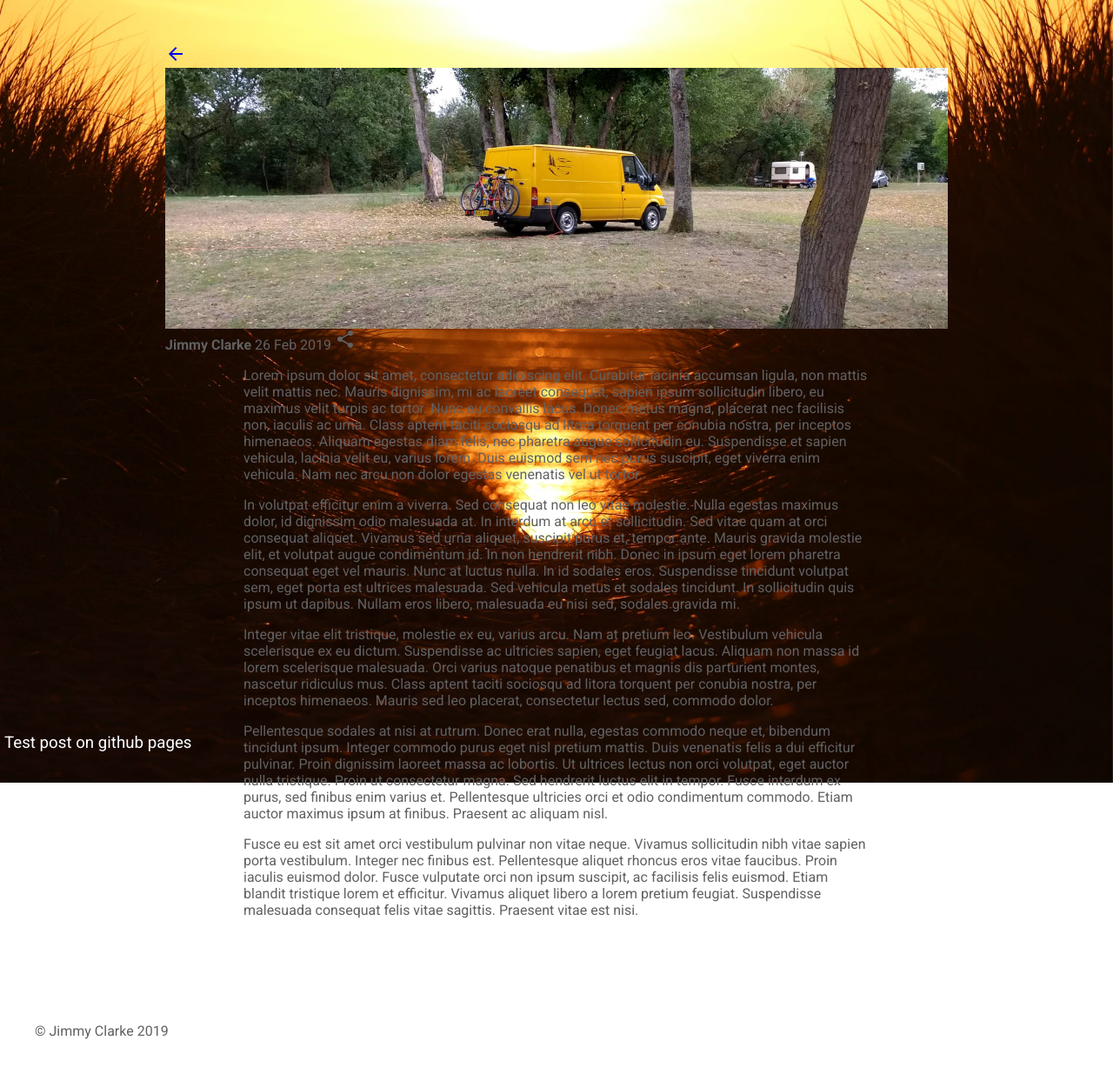
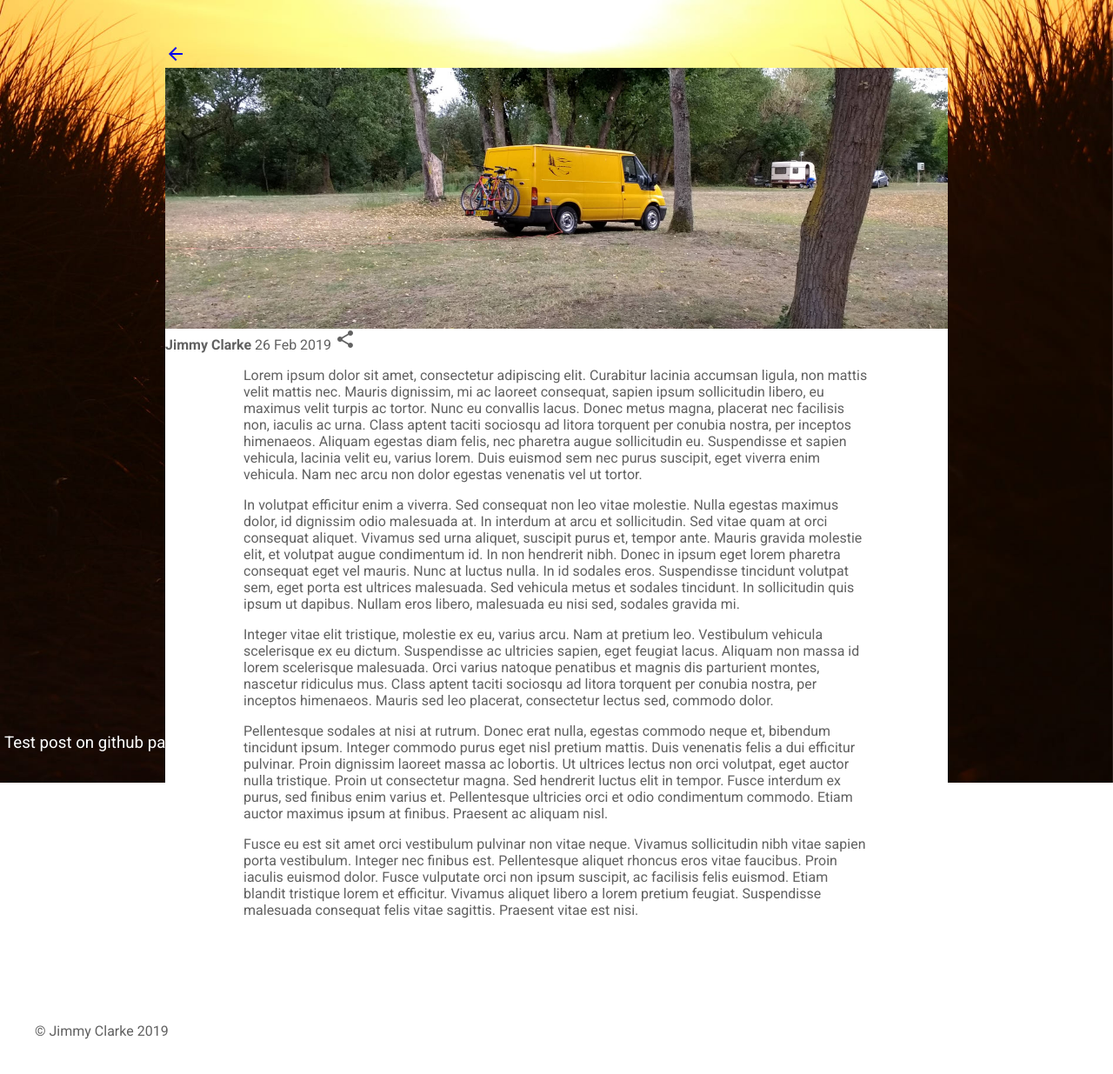
Before and after one commit to jimmyclarke113/jimmyclarke113.github.io, a Jekyll site: the page built from _posts/2019-02-26-test-post-2.md, in a window 1280 px wide. Shown: the whole page at 87% size. Built offline with Jekyll 4.4.1, drawn with Linux system fonts in a browser that asks for light colours.

Commit message:
Update styles2019.css

```diff
--- a/css/styles2019.css
+++ b/css/styles2019.css
@@ -135,7 +135,7 @@
   color:#878f99
 }
 .post{
-  background-image:#fff;
+  background-color:#fff;
 }
 .postHero{
   background-color: rgb(255,171,64);
```
